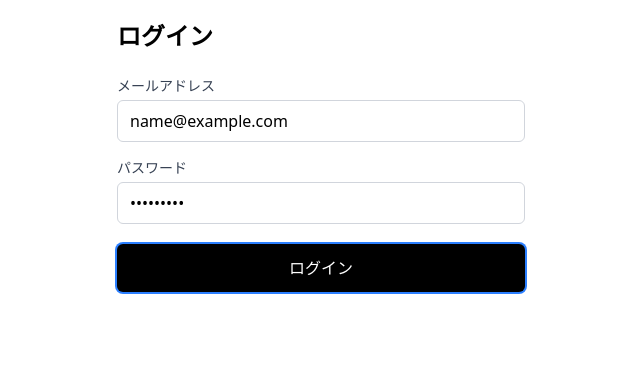
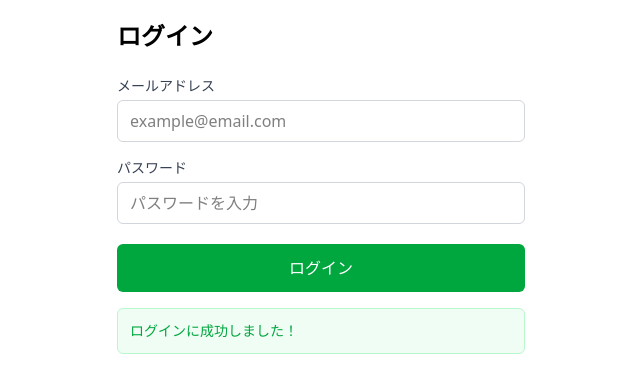
Before and after one commit to k-tsunoda615/book-review, a React (Vite) app: page /login in a window 1280 px wide. Both pictures are taken after typing "name@example.com", "Sample123" into the empty fields and a click on the button "ログイン". Shown: the top 392 px of the page, without its empty margins (319-959 px from the left). Built offline with nearby package versions, Linux system fonts and the light colour scheme.

Commit message:
バリデーション実装＆useActionStateの使用
yarn add react-hook-form

```diff
--- a/package.json
+++ b/package.json
@@ -25,6 +25,7 @@
   "dependencies": {
     "react": "^19.1.0",
     "react-dom": "^19.1.0",
+    "react-hook-form": "^7.60.0",
     "react-router-dom": "^7.6.3"
   },
   "devDependencies": {
--- a/src/pages/LoginPage.tsx
+++ b/src/pages/LoginPage.tsx
@@ -1,20 +1,103 @@
-import { useState } from "react";
+import { useForm } from "react-hook-form";
+import { useActionState } from "react";
+import { useFormStatus } from "react-dom";
+
+type LoginFormData = {
+  email: string;
+  password: string;
+};
+
+type LoginState = {
+  success: boolean;
+  error?: string;
+  data?: LoginFormData;
+};
+
+// ログインボタン
+function SubmitButton() {
+  const { pending } = useFormStatus();
+
+  return (
+    <button
+      type="submit"
+      disabled={pending}
+      className={`w-full py-3 px-4 font-medium rounded-md text-base focus:outline-none focus:ring-2 focus:ring-blue-500 focus:ring-offset-2 transition-colors ${
+        pending
+          ? "bg-gray-400 text-gray-700 cursor-not-allowed"
+          : "bg-green-600 text-white hover:bg-green-700 cursor-pointer"
+      }`}
+    >
+      {pending ? "ログイン中..." : "ログイン"}
+    </button>
+  );
+}
 
 function LoginPage() {
-  const [email, setEmail] = useState("");
-  const [password, setPassword] = useState("");
+  // フォームフィールドをreact-hook-formに登録
+  // register()：フォームフィールドをreact-hook-formに登録する関数
+  // trigger()：バリデーションを実行する関数
+  const {
+    register,
+    formState: { errors },
+    trigger,
+  } = useForm<LoginFormData>();
 
-  const handleSubmit = (e: React.FormEvent) => {
-    e.preventDefault();
-    // 入力内容をコンソールに出力
-    console.log("ログイン情報:", { email, password });
-    alert(`ログイン情報\nメールアドレス: ${email}\nパスワード: ${password}`);
+  // Action中にバリデーションを実行
+  const loginAction = async (
+    _prevState: LoginState, // 前state. 未使用だがlintエラーを防ぐために記載
+    formData: FormData,
+  ): Promise<LoginState> => {
+    // フォームデータを取得
+    const email = formData.get("email") as string;
+    const password = formData.get("password") as string;
+
+    // バリデーションを実行
+    const isEmailValid = await trigger("email");
+    const isPasswordValid = await trigger("password");
+
+    if (!isEmailValid) {
+      return {
+        success: false,
+        error: "メールアドレスが不正です",
+      };
+    }
+    if (!isPasswordValid) {
+      return {
+        success: false,
+        error: "パスワードが不正です",
+      };
+    }
+
+    // ログインっぽい動きにしとく。pendingも確認できるように。
+    await new Promise((resolve) => setTimeout(resolve, 1000));
+
+    try {
+      // ここで実際のAPI呼び出しを行う
+      console.log("ログイン処理:", { email, password });
+
+      // 成功時の処理
+      return {
+        success: true,
+        data: { email, password },
+      };
+    } catch {
+      return {
+        success: false,
+        error: "ログインに失敗しました",
+      };
+    }
   };
+
+  // ログイン状態を管理
+  const [loginState, dispatch] = useActionState(loginAction, {
+    success: false,
+  });
 
   return (
     <div className="max-w-md mx-auto p-5">
       <h1 className="text-2xl font-bold mb-6">ログイン</h1>
-      <form onSubmit={handleSubmit}>
+
+      <form action={dispatch}>
         <div className="mb-4">
           <label
             htmlFor="email"
@@ -25,38 +108,78 @@ function LoginPage() {
           <input
             type="email"
             id="email"
-            value={email}
-            onChange={(e) => setEmail(e.target.value)}
-            required
-            className="w-full px-3 py-2 border border-gray-300 rounded-md text-base focus:outline-none focus:ring-2 focus:ring-blue-500 focus:border-transparent"
+            {...register("email", {
+              required: "メールアドレスは必須です",
+              pattern: {
+                value: /^[^\s@]+@[^\s@]+\.[^\s@]+$/,
+                message: "正しいメールアドレス形式で入力してください",
+              },
+            })}
+            className={`w-full px-3 py-2 border rounded-md text-base focus:outline-none focus:ring-2 focus:border-transparent ${
+              errors.email
+                ? "border-red-500 focus:ring-red-500"
+                : "border-gray-300 focus:ring-blue-500"
+            }`}
             placeholder="example@email.com"
           />
+          {errors.email && (
+            <p className="mt-1 text-sm text-red-600" data-testid="email-error">
+              {errors.email.message}
+            </p>
+          )}
         </div>
 
         <div className="mb-5">
           <label
             htmlFor="password"
-            className="block mb-1 text-sm font-medium text-gray-700 "
+            className="block mb-1 text-sm font-medium text-gray-700"
           >
             パスワード
           </label>
           <input
             type="password"
             id="password"
-            value={password}
-            onChange={(e) => setPassword(e.target.value)}
-            required
-            className="w-full px-3 py-2 border border-gray-300 rounded-md text-base focus:outline-none focus:ring-2 focus:ring-blue-500 focus:border-transparent"
+            {...register("password", {
+              required: "パスワードは必須です",
+              minLength: {
+                value: 6,
+                message: "パスワードは6文字以上で入力してください",
+              },
+            })}
+            className={`w-full px-3 py-2 border rounded-md text-base focus:outline-none focus:ring-2 focus:border-transparent ${
+              errors.password
+                ? "border-red-500 focus:ring-red-500"
+                : "border-gray-300 focus:ring-blue-500"
+            }`}
             placeholder="パスワードを入力"
           />
+          {errors.password && (
+            <p
+              className="mt-1 text-sm text-red-600"
+              data-testid="password-error"
+            >
+              {errors.password.message}
+            </p>
+          )}
         </div>
 
-        <button
-          type="submit"
-          className="w-full py-3 px-4 bg-[#000] text-white font-medium rounded-md text-base cursor-pointer hover:opacity-60 focus:outline-none focus:ring-2 focus:ring-blue-500  transition-colors"
-        >
-          ログイン
-        </button>
+        <div className="mb-4">
+          <SubmitButton />
+        </div>
+
+        {/* エラーメッセージ表示 */}
+        {loginState.error && (
+          <div className="mb-4 p-3 bg-red-50">
+            <p className="text-sm text-red-600">{loginState.error}</p>
+          </div>
+        )}
+
+        {/* 成功メッセージ表示 */}
+        {loginState.success && (
+          <div className="mb-4 p-3 bg-green-50 border border-green-200 rounded-md">
+            <p className="text-sm text-green-600">ログインに成功しました！</p>
+          </div>
+        )}
       </form>
     </div>
   );
```
Also changed, not shown: 1 other file (tests, documents, lock files or other folders).
